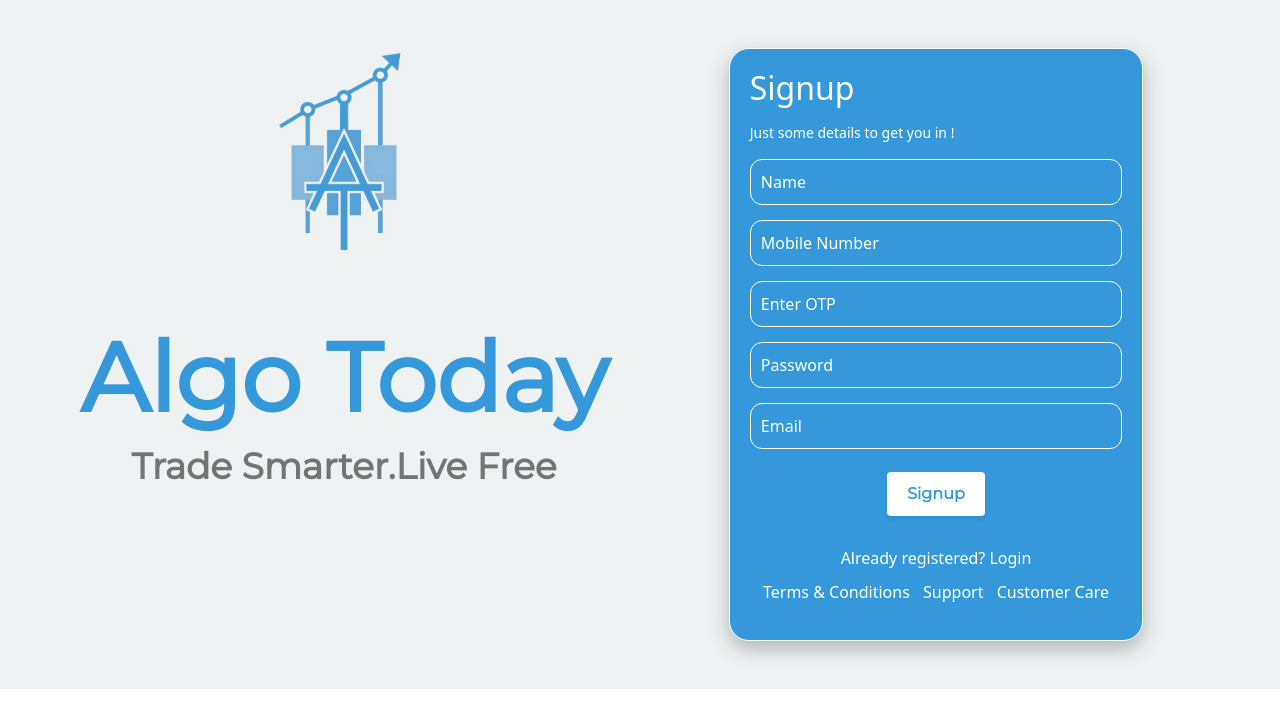
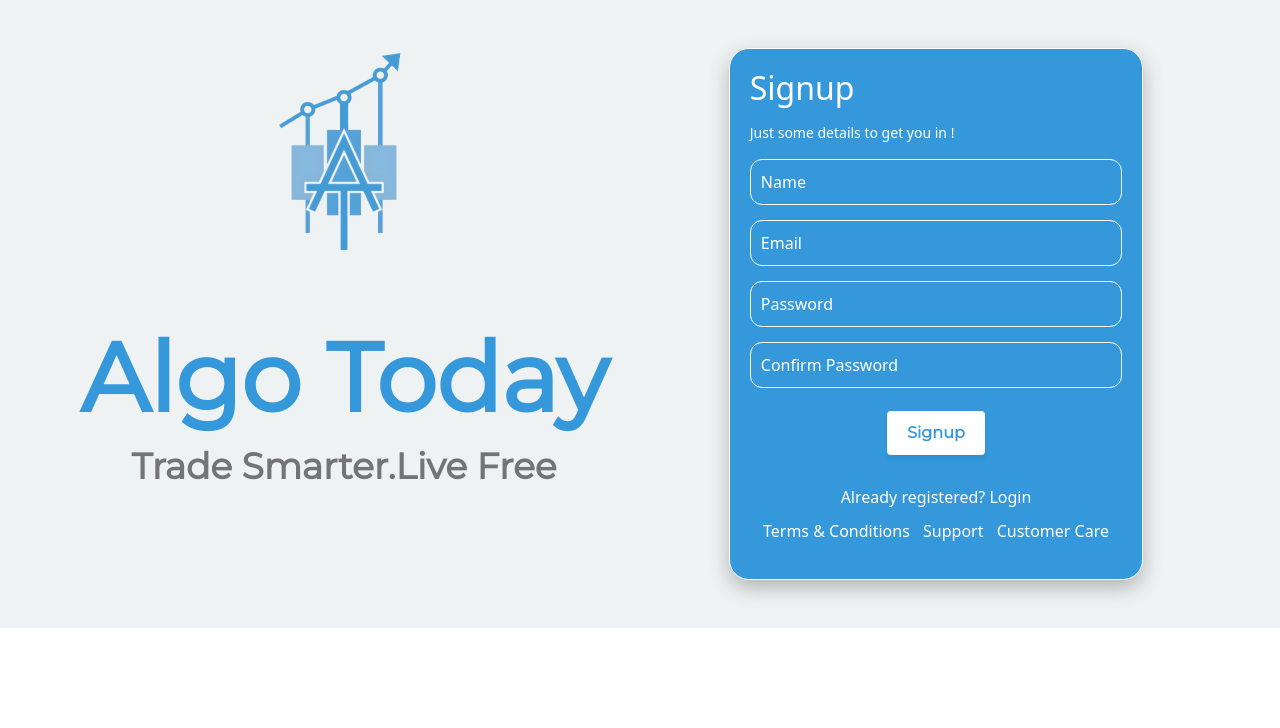
Before and after one commit to sarveshsta/algo-today-react, a React (Create React App) app: page /signup in a window 1280 px wide. Shown: the top 728 px of the page. Built offline with nearby package versions, Linux system fonts and the light colour scheme.

Commit message:
build by sarvesh

```diff
--- a/src/App.js
+++ b/src/App.js
@@ -26,7 +26,7 @@ function App() {
         <Route path="/newotp" element={<Newotp />} />
         <Route path="/wallet" element={<Wallet />} />
         <Route path="/signup" element={<Signup />} />
-        <Route path="/dashbord" element={<Dashbord />} />
+        <Route path="/dashboard" element={<Dashbord />} />
         <Route path="/opendemate" element={<OpenDemat/>} />
         <Route path="/refer&earn" element={<ReferEarn />} />
         <Route path="/linkbroker" element={<LinkBroker />} />
--- a/src/user/Home.js
+++ b/src/user/Home.js
@@ -4,7 +4,7 @@ import * as Yup from "yup";
 import Select from "react-select";
 import { useFormik } from "formik";
 import Navbar from "../components/navbar/Navbar";
-import React, { useEffect, useState } from "react";
+import React, { useState } from "react";
 import { Link, useNavigate } from "react-router-dom";
 import HorizontalNav from "../components/navbar/HorizontalNav";
 
@@ -133,7 +133,7 @@ const Home = () => {
             {" "}
             Algotoday
           </h1>
-          <Link to="/signup"><button id="signup-button-home" type="button" class="btn btn-primary">Signup</button></Link>
+          <Link to="/mobile"><button id="signup-button-home" type="button" class="btn btn-primary">Signup</button></Link>
         </div>
 
         <div
--- a/src/user/features/auth/authAuthentication.js
+++ b/src/user/features/auth/authAuthentication.js
@@ -3,6 +3,7 @@ import { createAsyncThunk } from "@reduxjs/toolkit";
 
 const backendUrl =
   "http://13.127.232.213:8000";
+  // "https://862e-2409-40c4-3030-1662-59b2-ecfe-c96d-d41.ngrok-free.app";
 
 
 //------------------ Mobile Authentication API---------------//
--- a/src/user/mobile/Mobile.js
+++ b/src/user/mobile/Mobile.js
@@ -1,8 +1,8 @@
 import axios from "axios";
 import * as Yup from "yup";
 import { useFormik } from "formik";
-import React, { useEffect } from "react";
-import { mobileAuthentication } from "../features/auth/authAuthentication";
+// import React, { useEffect } from "react";
+// import { mobileAuthentication } from "../features/auth/authAuthentication";
 import { useNavigate } from "react-router-dom";
 
 const Mobile = () => {
@@ -25,6 +25,7 @@ const Mobile = () => {
           const config = {
             method: "post",
             url: "http://13.127.232.213:8000/request-otp/",
+            // url: "https://862e-2409-40c4-3030-1662-59b2-ecfe-c96d-d41.ngrok-free.app/request-otp/",
             headers: {
               "Content-Type": "application/json",
             },
@@ -50,7 +51,7 @@ const Mobile = () => {
           <img
             className="firstdiv-image"
             src={require("../../assets/icons/upscaler-1.png")}
-            alt="Algo-Today image"
+            alt="Algo-Today img"
           />
           <h1 className="firstdiv-h1">Algo Today</h1>
           <h3 className="firstdiv-h3">Trade Smarter.Live Free</h3>
--- a/src/user/newotp/Newotp.js
+++ b/src/user/newotp/Newotp.js
@@ -25,32 +25,49 @@ const Newotp = () => {
 
           const config = {
             method: "post",
+            // url: "https://862e-2409-40c4-3030-1662-59b2-ecfe-c96d-d41.ngrok-free.app/verify-otp/",
             url: "http://13.127.232.213:8000/verify-otp/",
             headers: {
               "Content-Type": "application/json",
             },
             data: formData,
           };
+
           const response = await axios(config);
-          console.log(JSON.stringify(response.data));
-        } catch (error) {
+          // console.log(JSON.stringify(response.data));
+          if (response.status === 200) {
+            const { otp } = response.data.otp;
+            if (otp === values.number) {
+              localStorage.setItem("otp", values.number);
+              navigate("/signup");
+            } else {
+              // OTP does not match
+              alert("OTP does not match");
+            }
+          } else {
+            // Handle non-200 status codes
+            console.error("Failed to verify OTP");
+          }
+        }
+        catch (error) {
           console.error(error);
         }
       };
       fetchData();
+      localStorage.setItem("otp", values.number);
       navigate("/signup");
     },
   });
 
   return (
     <>
-    <div style={{padding:'2.3rem', background: "rgba(238, 242, 242, 1)"}}>
+      <div style={{ padding: "2.3rem", background: "rgba(238, 242, 242, 1)" }}>
         <div className="signup-main-div">
           <div className="signup-firstdiv">
             <img
               className="firstdiv-image"
               src={require("../../assets/icons/upscaler-1.png")}
-          alt="Algo-Today image"
+              alt="Algo-Today img"
             />
             <h1 className="firstdiv-h1">Algo Today</h1>
             <h3 className="firstdiv-h3">Trade Smarter.Live Free</h3>
--- a/src/user/signup/Signup.js
+++ b/src/user/signup/Signup.js
@@ -2,15 +2,17 @@ import "./signup.css";
 import * as Yup from "yup";
 import { useFormik } from "formik";
 import { Link } from "react-router-dom";
-import React, { useEffect } from "react";
-import { useDispatch, useSelector } from "react-redux";
+import { useDispatch } from "react-redux";
 import { signupAPI } from "../features/auth/authAuthentication";
+import { useNavigate } from "react-router-dom";
 
 const Signup = () => {
   const dispatch = useDispatch()
+  const navigate = useNavigate();
   const formData = new FormData()
 
-  const auth = useSelector((state) => state.auth)
+  // const auth = useSelector((state) => state.auth)
+  // const [showPassword, setShowPassword] = useState(false);
   // console.log("auth :", auth);
 
   const formik = useFormik({
@@ -24,31 +26,31 @@ const Signup = () => {
 
     validationSchema: Yup.object({
       name: Yup.string().required("Name is required"),
-      phone: Yup.string()
-        .matches(/^[0-9]{10}$/, "Enter a valid Number")
-        .required("Mobile Number is required"),
-        otp: Yup.string()
-        .matches(/^[0-9]{6}$/, "Enter a valid OTP")
-        .required("OTP is required"),
-        password: Yup.string()
-        .min(6, "Password must be at least 6 characters")
+      email: Yup.string()
+      .email("Invalid email address")
+      .required("Email is required"),
+      password: Yup.string().min(8, "Password must be at least 8 characters")
         .required("Password is required"),
-      email: Yup.string()
-        .email("Invalid email address")
-        .required("Email is required"),
+      confirmPassword: Yup.string()
+        .oneOf([Yup.ref("password"), null], "Passwords must match")
+        .required("Confirm Password is required"),
     }),
 
     onSubmit: (values) => {
       formData.append("name", values.name);
-      formData.append("phone", values.phone);
-      formData.append("otp", values.otp);
+      formData.append("phone", localStorage.getItem('phone_number'));
+      formData.append("otp", localStorage.getItem('otp'));
       formData.append("password", values.password);
       formData.append("email", values.email);
 
       dispatch(signupAPI(formData))
+      navigate("/dashboard");
     },
+
   });
-
+  // const togglePasswordVisibility = () => {
+  //   setShowPassword(!showPassword);
+  // };
   return (
     <>
       <div className="signup-main-div">
@@ -56,7 +58,7 @@ const Signup = () => {
           <img
             className="firstdiv-image"
             src={require("../../assets/icons/upscaler-1.png")}
-            alt="Algo-Today image"
+            alt="Algo-Today-img"
           />
           <h1 className="firstdiv-h1">Algo Today</h1>
           <h3 className="firstdiv-h3">Trade Smarter.Live Free</h3>
@@ -87,51 +89,6 @@ const Signup = () => {
 
               <input
                 className="signup-form-input"
-                type="text"
-                placeholder="Mobile Number"
-                name="phone"
-                onChange={formik.handleChange}
-                onBlur={formik.handleBlur}
-                value={formik.values.phone}
-              />
-              {formik.touched.phone && formik.errors.phone ? (
-                <div className="error-message" style={{ color: "red" }}>
-                  {formik.errors.phone}
-                </div>
-              ) : null}
-
-              <input
-                className="signup-form-input"
-                type="text"
-                placeholder="Enter OTP"
-                name="otp"
-                onChange={formik.handleChange}
-                onBlur={formik.handleBlur}
-                value={formik.values.otp}
-              />
-              {formik.touched.otp && formik.errors.otp ? (
-                <div className="error-message" style={{ color: "red" }}>
-                  {formik.errors.otp}
-                </div>
-              ) : null}
-
-              <input
-                className="signup-form-input"
-                type="password"
-                placeholder="Password"
-                name="password"
-                onChange={formik.handleChange}
-                onBlur={formik.handleBlur}
-                value={formik.values.password}
-              />
-              {formik.touched.password && formik.errors.password ? (
-                <div className="error-message" style={{ color: "red" }}>
-                  {formik.errors.password}
-                </div>
-              ) : null}
-
-              <input
-                className="signup-form-input"
                 type="email"
                 placeholder="Email"
                 name="email"
@@ -144,6 +101,42 @@ const Signup = () => {
                   {formik.errors.email}
                 </div>
               ) : null}
+
+              {/* Password input field */}
+              <div className="password-input-container">
+                <input
+                  className="signup-form-input password-input"
+                  type={"password"}
+                  placeholder="Password"
+                  name="password"
+                  onChange={formik.handleChange}
+                  onBlur={formik.handleBlur}
+                  value={formik.values.password}
+                />
+              </div>
+              {formik.touched.password && formik.errors.password ? (
+                <div className="error-message" style={{ color: "red" }}>
+                  {formik.errors.password}
+                </div>
+              ) : null}
+
+              {/* Confirm password input field */}
+              <input
+                className="signup-form-input"
+                type="password"
+                placeholder="Confirm Password"
+                name="confirmPassword"
+                onChange={formik.handleChange}
+                onBlur={formik.handleBlur}
+                value={formik.values.confirmPassword}
+              />
+              {formik.touched.confirmPassword &&
+              formik.errors.confirmPassword ? (
+                <div className="error-message" style={{ color: "red" }}>
+                  {formik.errors.confirmPassword}
+                </div>
+              ) : null}
+
 
               <button className="signup-form-button" type="submit">
                 Signup
```
Also changed, not shown: 9 other files (tests, documents, lock files or other folders). Lines whose indentation alone changed are shown as unchanged.
